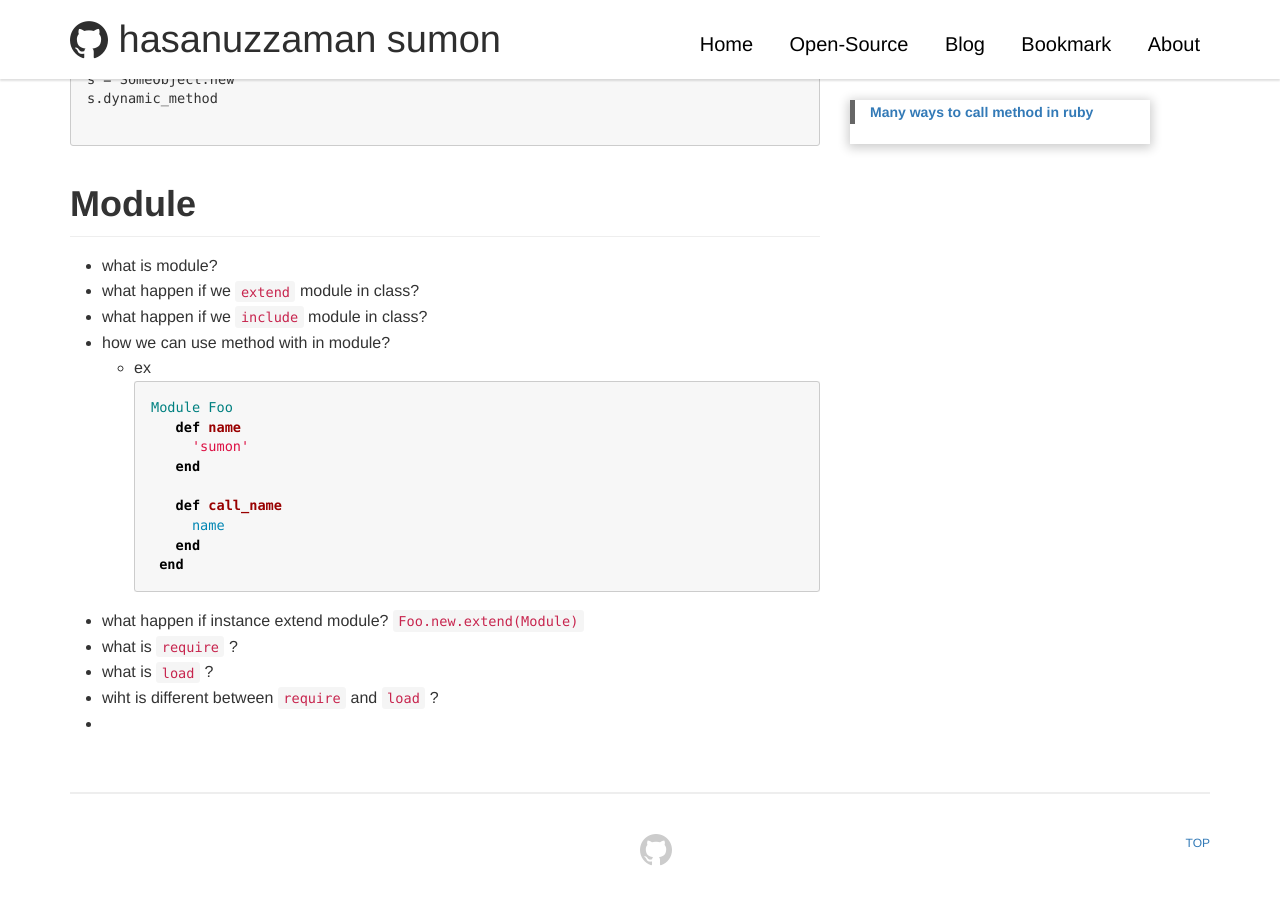
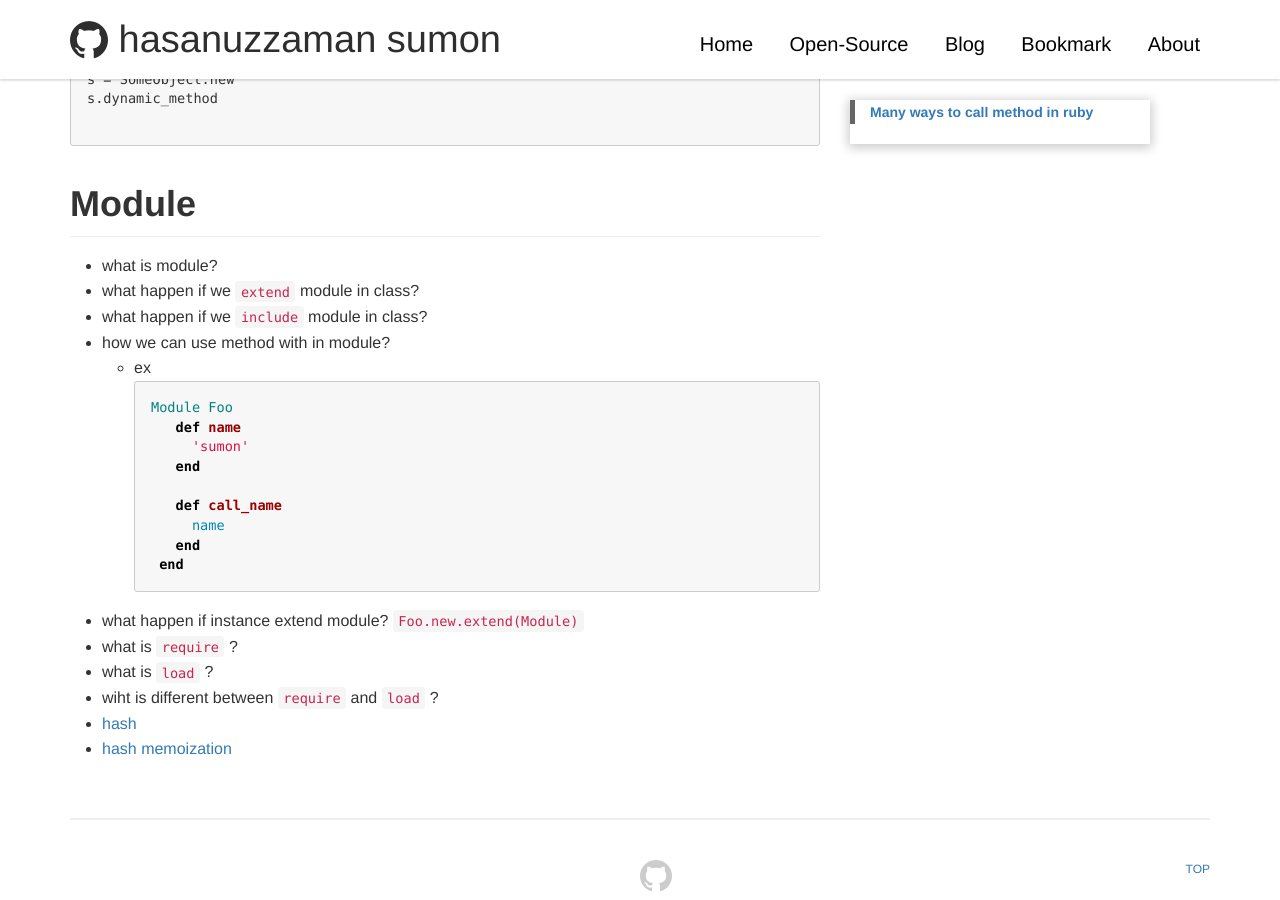
Before and after one commit to Engr-Hasanuzzaman-Sumon/Engr-Hasanuzzaman-Sumon.github.io, a Jekyll site: the page built from _posts/2016-08-7-ruby-interview-questions.md, in a window 1280 px wide and 900 px high, scrolled down 1188 px. Built offline with Jekyll 4.4.1, drawn with Linux system fonts in a browser that asks for light colours; comment, search, counter and statistics services are not loaded; before the commit the page ends 2062 px from its top, so only the background shows below that.

Commit message:
Update 2016-08-7-ruby-interview-questions.md
add module learn link

```diff
--- a/_posts/2016-08-7-ruby-interview-questions.md
+++ b/_posts/2016-08-7-ruby-interview-questions.md
@@ -66,4 +66,5 @@ s.dynamic_method
  - what is `require` ?
  - what is `load` ?
  - wiht is different between `require` and `load` ?
- -
+ - [hash](http://thirtysixthspan.com/posts/tag/ruby)
+ - [hash memoization](http://www.justinweiss.com/articles/4-simple-memoization-patterns-in-ruby-and-one-gem/)
```
